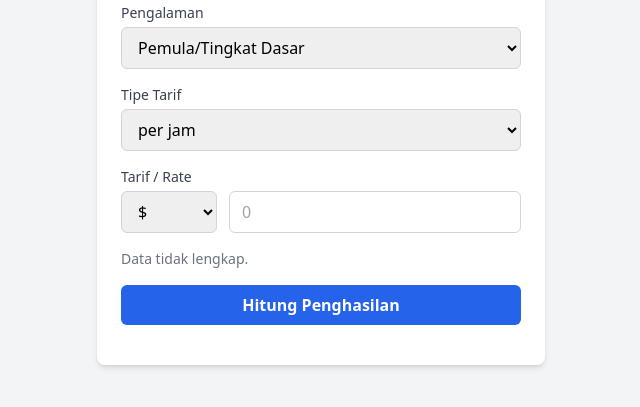
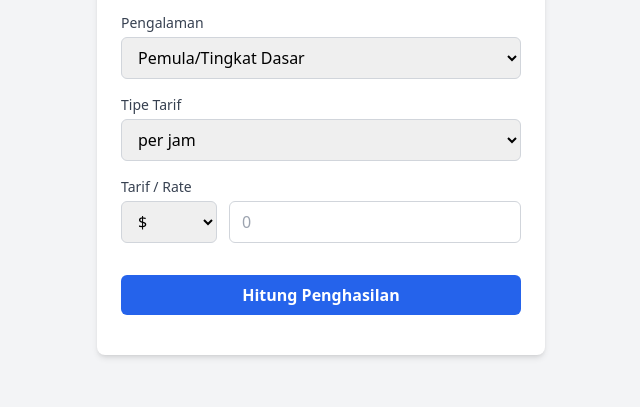
Before and after one commit to fakhrulhidayat33/simple-financial-simulation, a website: page index.html in a window 1280 px wide. Shown: the part 291-698 px from the top of the page, without its empty margins (319-959 px from the left). Drawn offline with nearby package versions, Linux system fonts and the light colour scheme.

Commit message:
change the way to get rate range

```diff
--- a/index.html
+++ b/index.html
@@ -106,7 +106,6 @@
 
         // variable yang disembunyikan
 
-        // menggunakan satuan dolar
         let rateRange = {};
 
         fetch('./data/rateRange_USD.json')
@@ -177,7 +176,8 @@
             const selectedCurrency = currencySelect.value;
             const rate = parseFloat(rateInput.value);
 
-            const range = rateRange[level]?.[rateType]; // masih belum ditambahkan dengan tipe pekerjaan
+            const range = rateRange[occupation]?.[level]?.[rateType];
+
 
             if (!range) {
                 rateSummary.textContent = "Data tidak lengkap.";
```
